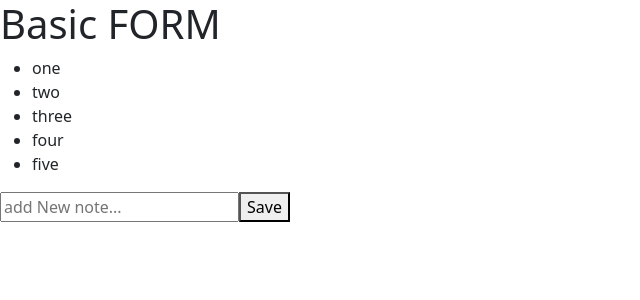
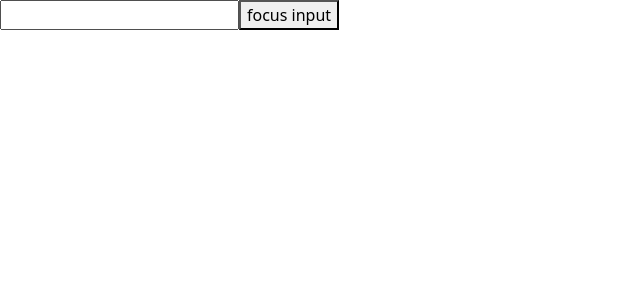
Before and after one commit to DarvinDheena/ReactSession-ReactClass, a React (Vite) app: page / in a window 1280 px wide. Shown: the top 300 px of the page, without its empty margins (0-640 px from the left). Built offline with nearby package versions, Linux system fonts and the light colour scheme.

Commit message:
adding useref by simple example

```diff
--- a/src/App.jsx
+++ b/src/App.jsx
@@ -1,50 +1,23 @@
-import React, { useState } from 'react'
-import Note from './Components/Note';
-function App(props) {
+import React from 'react'
+import { useRef } from 'react'
 
-  const [notes,setNotes] = useState(props.notes);
-  const [newNote,setNewNote] = useState('');
 
-  function addNote(event){
-    event.preventdefault();
-    console.log(newNote)
-    const noteObject = {
-      id : notes.length +1 ,
-      content : newNote,
-      important : true
-    }
-    setNotes(notes.concat(noteObject));
-    console.log(notes);
-    setNewNote('');
-  };
 
-  const handleNoteChange = (event)=>{
-    setNewNote(event.target.value);
-    console.log(newNote)
+function App() {
+
+  const inputRef = useRef(null);
+
+  const handleClick = () =>{
+    inputRef.current.focus();
   }
 
   return (
     <div>
-      <h1>Basic FORM </h1>
-      <div>
-        <ul>
-            {
-                notes.map (note=>
-                  <Note key={note.id} note={ note }/>
-                )
-            }
-        </ul>
-      </div>
-      <form onSubmit={addNote}>
-        <input
-        value ={ newNote }
-        placeholder='add New note...'
-        onChange={handleNoteChange}
-
-        />
-        <button type='submit'>Save</button>
-      </form>
-
+      <input
+      type='text'
+      ref={inputRef}
+      />
+      <button onClick={handleClick}>focus input</button>
     </div>
   )
 }
--- a/src/Components/Note.jsx
+++ /dev/null
@@ -1,12 +0,0 @@
-import React from 'react'
-
-
-function Note(props) {
-  return (
-    <div>
-        <li>{ props.note.content }</li>
-    </div>
-  )
-}
-
-export default Note
```
